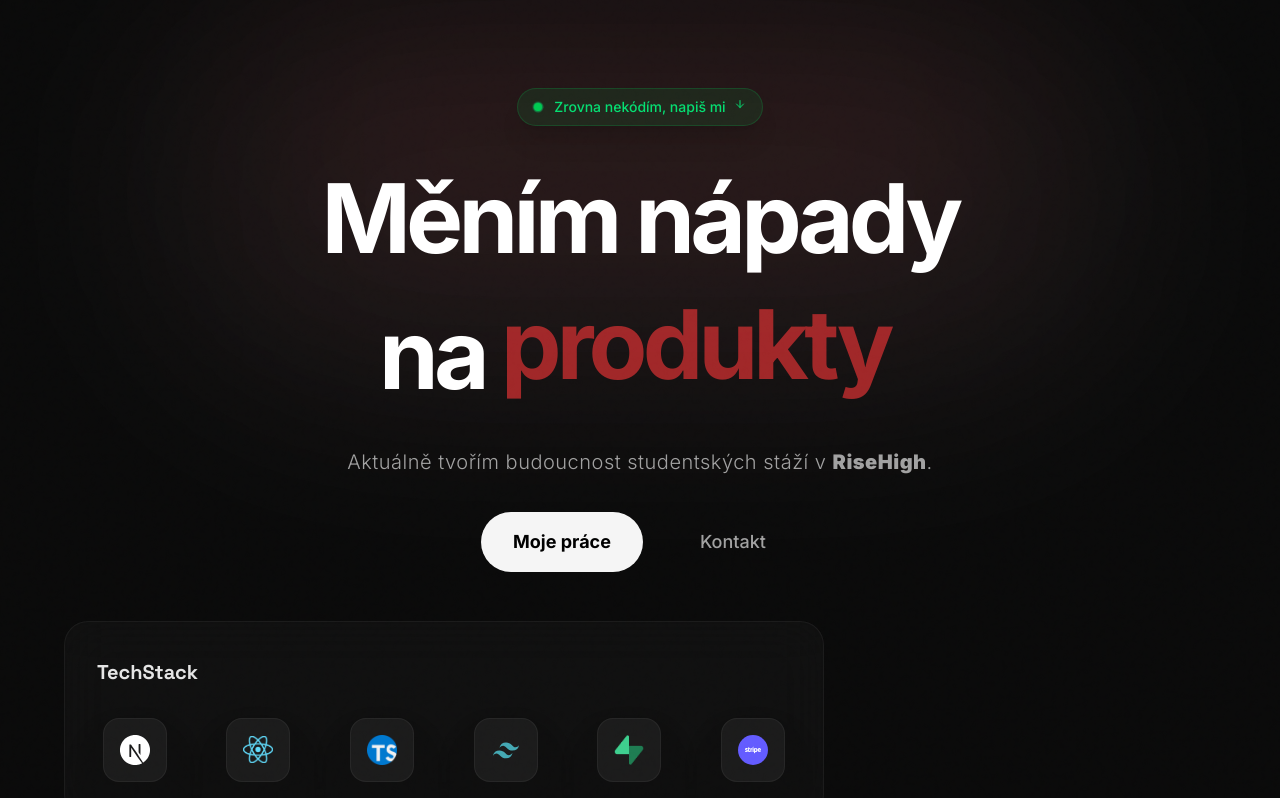
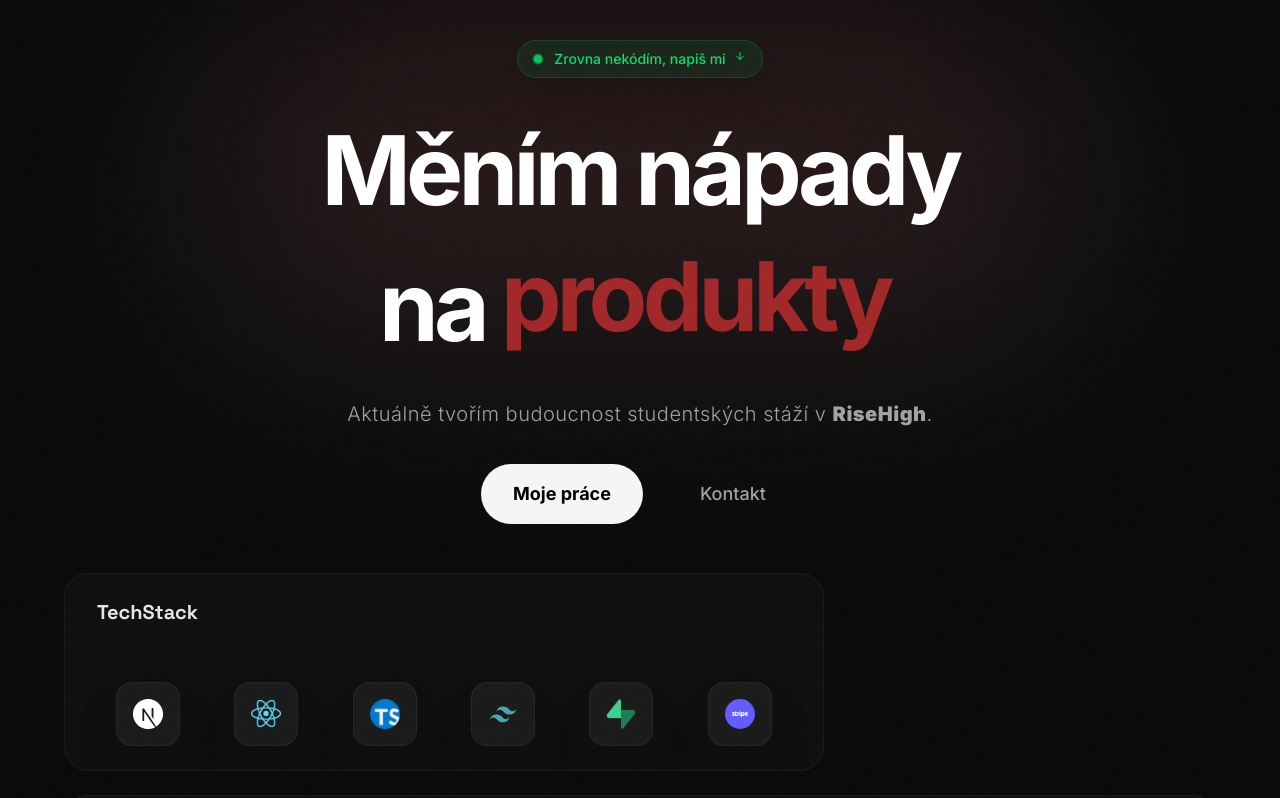
Before and after one commit to zdenek-ferenc/portfolio, a Next.js app: page / in a window 1280 px wide. Shown: the top 798 px of the page. Built offline with nearby package versions, Linux system fonts and the light colour scheme; no server answers; the database is empty.

Commit message:
style: uprava layoutu

```diff
--- a/app/globals.css
+++ b/app/globals.css
@@ -10,6 +10,8 @@
   --font-heading: var(--font-heading);
   --font-body: var(--font-body);
   --font-sans: var(--font-body);
+
+  --breakpoint-3xl: 1920px;
 }
 
 
--- a/components/bento-grid.tsx
+++ b/components/bento-grid.tsx
@@ -40,15 +40,15 @@ export default function BentoGrid() {
       <div className="max-w-6xl w-full">
 
         <div className="grid grid-cols-1 md:grid-cols-3 gap-6">
-          <SpotlightCard className="md:col-span-2 p-4 backdrop-blur-xl group animate-fade-in-up">
-            <div className="flex h-full w-full flex-col items-center justify-center">
-              <h3 className="text-base text-center sm:text-xl pl-4 font-bold text-neutral-200 self-start mb-4 md:mb-0">TechStack</h3>
+          <SpotlightCard className="md:col-span-2 p-6 md:p-4 backdrop-blur-xl group animate-fade-in-up">
+            <div className="flex flex-col items-center w-full justify-between gap-6 md:gap-0 h-full px-4 py-4 md:py-2">
+              <h3 className="text-base text-center sm:text-xl font-bold text-neutral-200 md:self-start">TechStack</h3>
 
-              <div className="grid grid-cols-3 sm:grid-cols-6 gap-4 items-center justify-items-center w-full">
+              <div className="grid grid-cols-3 sm:grid-cols-6 md:gap-4 items-center justify-items-center w-full">
                 {techStack.map((tech, index) => (
                   <div
                     key={index}
-                    className="flex flex-col items-center justify-end gap-2 group/icon duration-200 relative h-24 w-full"
+                    className="flex flex-col items-center justify-end gap-2 group/icon duration-200 self-center relative h-18 md:h-18 w-full"
                   >
                     <div className="p-4 cursor-pointer rounded-2xl sm:bg-white/5 sm:border border-white/5 group-hover/icon:bg-white/10 transition-all duration-300 shadow-2xl relative h-16 w-16 flex items-center justify-center group-hover/icon:-translate-y-2">
                       <Image
@@ -78,8 +78,8 @@ export default function BentoGrid() {
           </SpotlightCard>
 
           <SpotlightCard className="md:col-span-3 sm:p-4 backdrop-blur-xl group animate-fade-in-up delay-200">
-            <div className="flex flex-col md:flex-row items-center w-full justify-between gap-6 sm:gap-8 h-full px-4 py-6 md:py-2">
-              <div className="text-center md:text-left">
+            <div className="flex flex-col md:flex-row items-center w-full justify-between gap-6 sm:gap-8 h-full px-4 py-4 md:py-2">
+              <div className="text-left">
                 <h3 className="text-base sm:text-xl font-bold text-neutral-200">Spojme se</h3>
               </div>
 
--- a/components/footer.tsx
+++ b/components/footer.tsx
@@ -26,7 +26,7 @@ export default function Footer() {
               <p className="text-neutral-500 text-sm font-mono mb-4">MÁTE PROJEKT?</p>
               <a
                 href="mailto:zdenekk.ferenc@gmail.com"
-                className="text-4xl md:text-5xl font-bold text-white hover:text-accent transition-colors tracking-tight"
+                className="text-xl md:text-2xl font-bold text-white hover:text-accent transition-colors tracking-tight"
               >
                 zdenekk.ferenc@gmail.com
               </a>
--- a/components/hero.tsx
+++ b/components/hero.tsx
@@ -28,7 +28,7 @@ export default function Hero() {
   };
 
   return (
-    <section className="min-h-full flex flex-col items-center justify-center px-6 pt-18 sm:pt-22 pb-12 overflow-hidden">
+    <section className="min-h-full flex flex-col items-center justify-center px-6 pt-18 sm:pt-10 pb-12 overflow-hidden">
 
       <div className="absolute top-0 left-1/2 -translate-x-1/2 w-[500px] h-[200px] sm:w-[1000px] sm:h-[400px] bg-white/5 blur-[120px] rounded-full pointer-events-none" />
       <div className="absolute top-0 left-1/2 -translate-x-1/2 w-[400px] h-[200px] sm:w-[800px] sm:h-[300px] bg-accent/10 blur-[100px] rounded-full pointer-events-none mix-blend-screen" />
```
